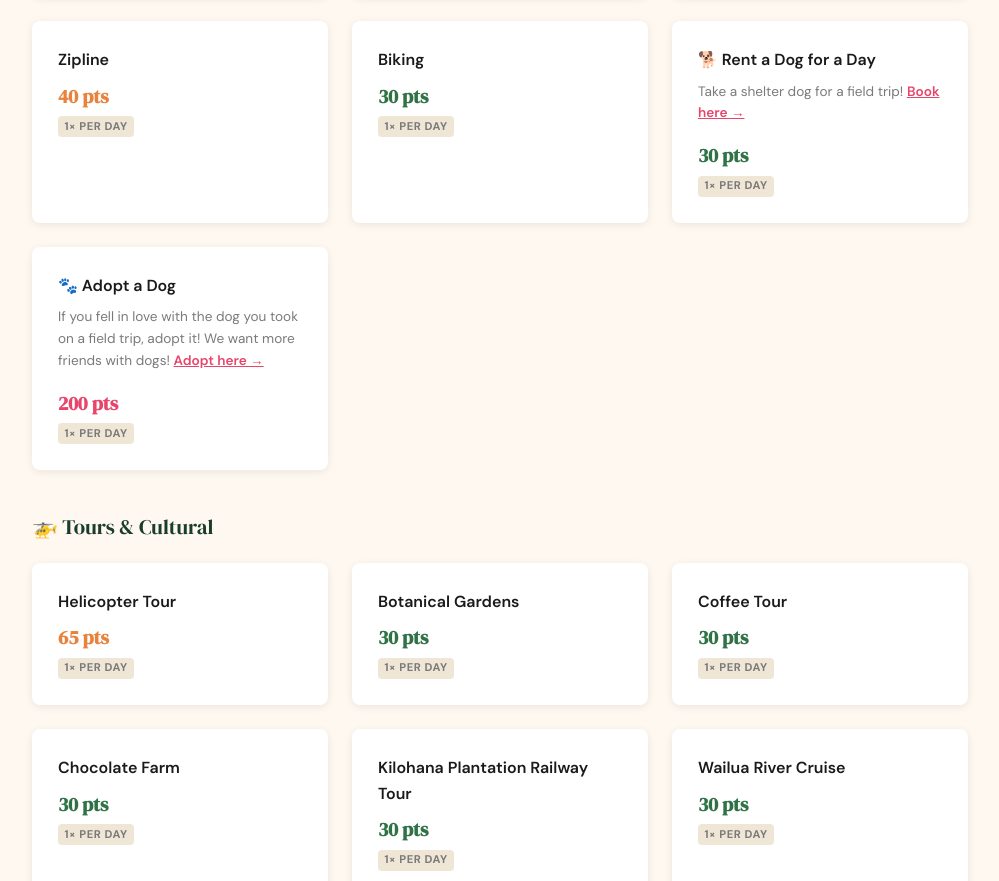
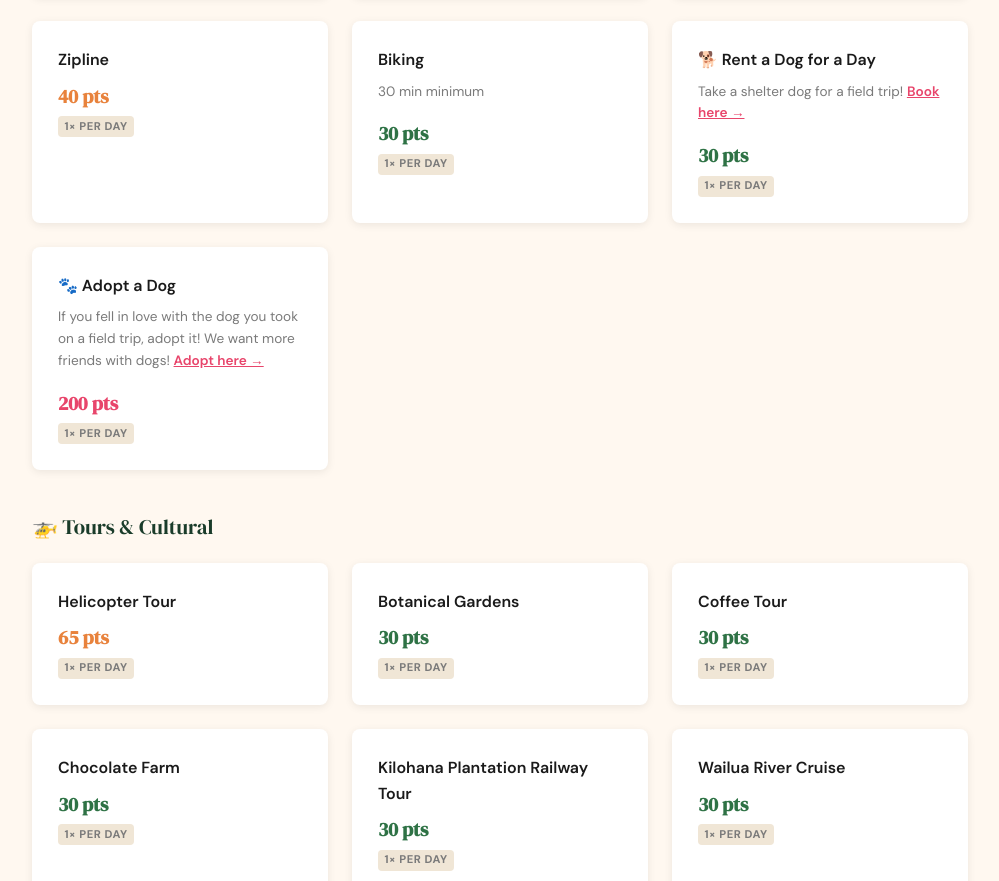
Before and after one commit to zinnia-xu/wedding-website, a website: page points.html in a window 1280 px wide. Shown: the part 3998-4879 px from the top of the page, without its empty margins (140-1139 px from the left). Drawn offline with Linux system fonts and the light colour scheme; no server answers.

Commit message:
Add 30 min minimum note to Biking

```diff
--- a/points.html
+++ b/points.html
@@ -1190,6 +1190,7 @@
                     </div>
                     <div class="pv-item" data-activity="Biking" data-points="30">
                         <div class="pv-name">Biking</div>
+                        <div class="pv-sub">30 min minimum</div>
                         <div class="pv-pts green">30 pts</div>
                         <div class="pv-limit">1× per day</div>
                     </div>
```
